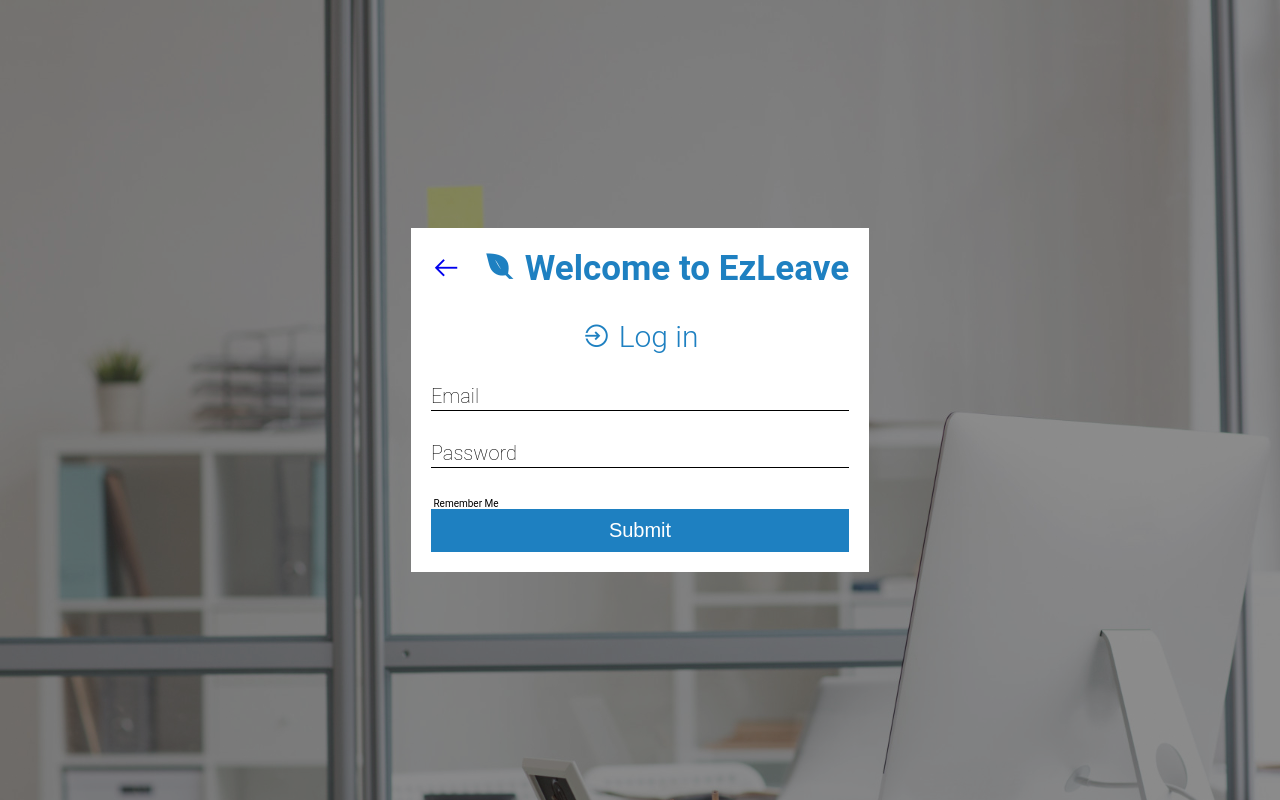
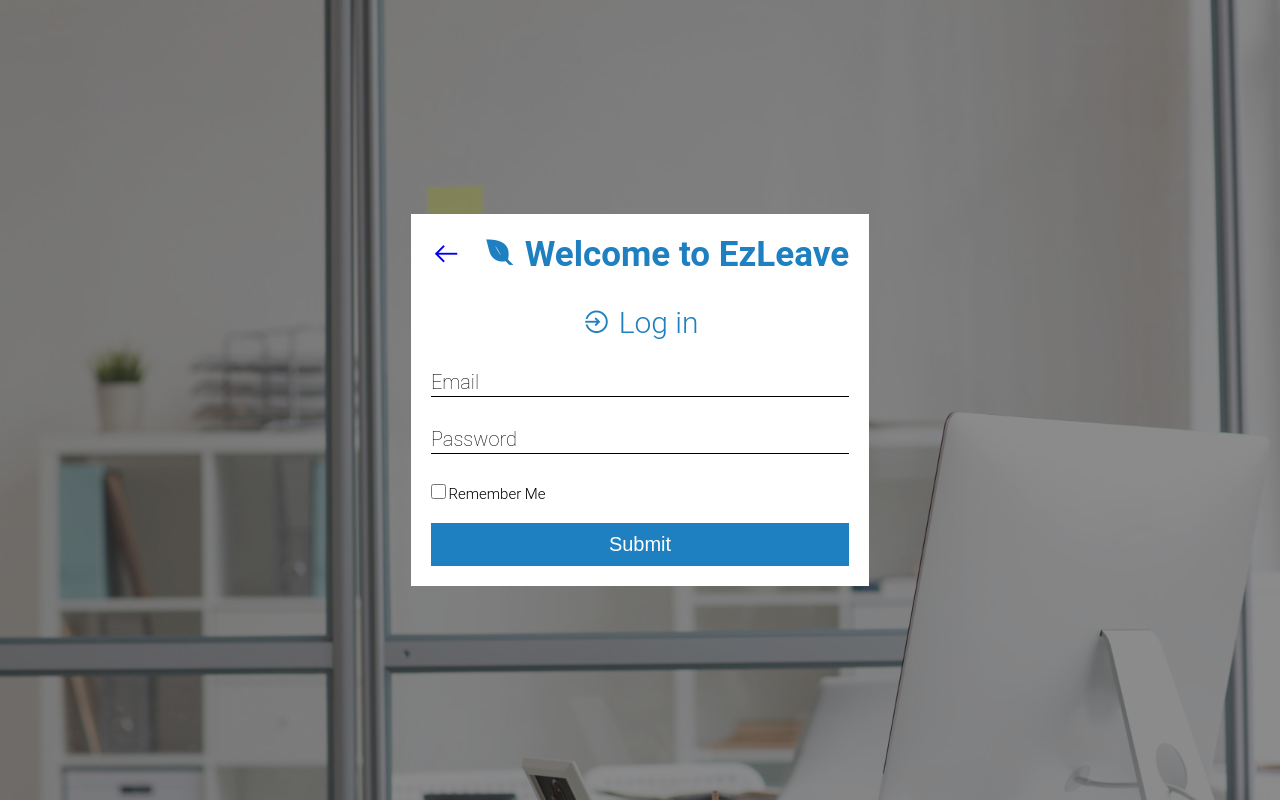
Before and after one commit to Ethanlyt/ezLeave, a PHP site: page /loginform.html in a window 1280 px wide. Run offline with PHP 8.4, Linux system fonts and the light colour scheme.

Commit message:
Completed Login Form

```diff
--- a/css/loginform.css
+++ b/css/loginform.css
@@ -82,6 +82,16 @@ body {
     font-weight: bold !important;
 }
 
+.checkbox {
+    width: 1.5rem;
+    height: 1.5rem;
+}
+
+.checkbox_label {
+    font-size: 1.5rem;
+    font-weight: 300;
+}
+
 
 
 .login_button {
@@ -91,51 +101,5 @@ body {
     font-size: 2rem;
     font-weight: 100;
     padding: 1rem 0;
+    margin-top: 2rem;
 }
-
-
-
-/* .greeting{
-    display: flex;
-    align-items: center;
-    flex-direction: column;
-    justify-content: center;
-}
-
-.greeting_image{
-    border: 1px;
-    border-radius: 100%;
-}
-
-.login_container{
-    display: flex;
-    background-color: rgba(255, 255, 255, 0.723);
-    border: solid;
-    flex-direction: column;
-    width: 30%;
-    height: 800px;
-    align-items: center;
-    margin: auto;
-}
-.login{
-    display: flex;
-    align-items: center;
-    flex-direction: column;
-    justify-content: center;
-}
-.login_info{
-    display: flex;
-    align-items: center;
-    flex-direction: column;
-    justify-content: center;
-}
-
-.email{
-    font-size: large;
-}
-.password{
-    font-size: large;
-}
-.remember_me{
-    font-size: large;
-} */
--- a/index.html
+++ b/index.html
@@ -81,7 +81,7 @@
                 <span class="clock-ampm" id="clock-ampm">AM</span>
             </div>
 
-            <a href="/login" class="button jumbotron_content_button">
+            <a href="/loginform.html" class="button jumbotron_content_button">
                 <i class="las la-sign-in-alt"></i> Login
             </a>
         </div>
--- a/loginform.html
+++ b/loginform.html
@@ -35,8 +35,8 @@
                 <label class="login_label text_overlay" for="password">Password</label>
             </div>
             <div>
-                <input class="button remember_me" type="checkbox" name="remember_me" id="remember_me">
-                <label for="remember_me" id="remember_me_label">Remember Me</label>
+                <input class="checkbox remember_me" type="checkbox" name="remember_me" id="remember_me">
+                <label for="remember_me" class="checkbox_label">Remember Me</label>
             </div>
             <div><input type="submit" class="button login_button" id="login_button"></div>
         </div>
```
Also changed, not shown: clock.html (deleted, +0 -23 lines).
